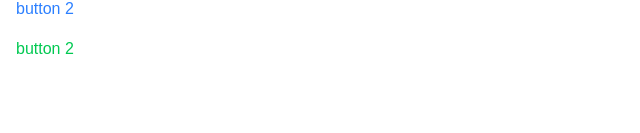
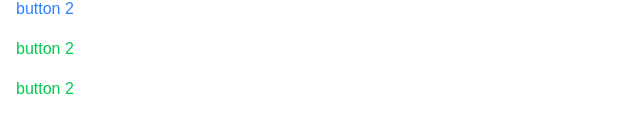
Before and after one commit to pro-boost/alx-project-0x00-setup, a Next.js app in the folder alx-project-0x00/: page /landing in a window 1280 px wide. Shown: the part 493-626 px from the top of the page, without its empty margins (0-640 px from the left). Built offline with nearby package versions, Linux system fonts and the light colour scheme.

Commit message:
feat: add button with rounded-lg style

```diff
--- a/alx-project-0x00/pages/landing.tsx
+++ b/alx-project-0x00/pages/landing.tsx
@@ -19,6 +19,10 @@ const Landing: React.FC = () => {
           title="button 2"
           styles="text-green-500 bg-white w-fit rounded-full px-4"
         />
+        <Button
+          title="button 2"
+          styles="text-green-500 bg-white w-fit rounded-lg px-4"
+        />
       </div>
     </div>
   );
```
